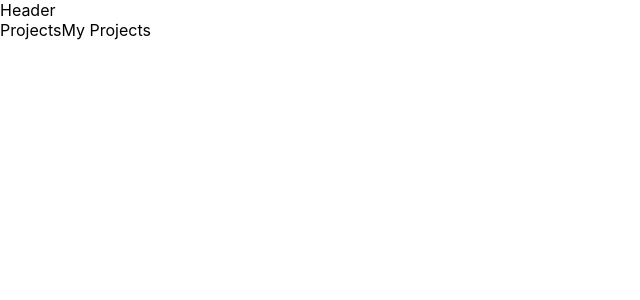
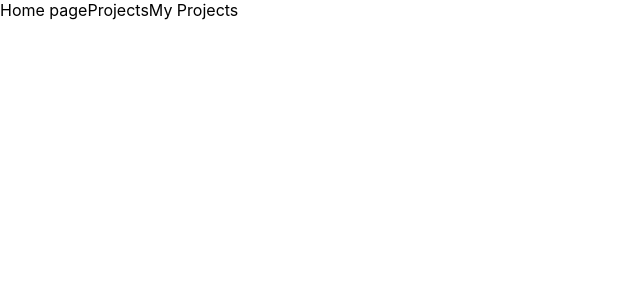
Before and after one commit to matija077/Diplomski, a React (Create React App) app in the folder frontend/: page /#/ in a window 1280 px wide. Shown: the top 300 px of the page, without its empty margins (0-640 px from the left). Built offline with nearby package versions, Linux system fonts and the light colour scheme.

Commit message:
add React Routing
installing
adding all routes

```diff
--- a/frontend/package.json
+++ b/frontend/package.json
@@ -8,6 +8,7 @@
     "@testing-library/user-event": "^7.1.2",
     "react": "^16.13.1",
     "react-dom": "^16.13.1",
+    "react-router-dom": "^5.2.0",
     "react-scripts": "3.4.1"
   },
   "scripts": {
--- a/frontend/src/App.js
+++ b/frontend/src/App.js
@@ -1,4 +1,6 @@
 import React from 'react';
+
+import {Switch, Route} from 'react-router-dom';
 
 import Header from './components/header/header.component';
 import HomePage from './pages/homepage/homepage.component';
@@ -8,12 +10,13 @@ import './App.css';
 function App() {
   return (
     <div>
-      <Header>
-
-      </Header>
-      <HomePage>
-
-      </HomePage>
+      <Header></Header>
+      <Switch>
+        <Route exact component={HomePage} path='/'></Route>
+        <Route component={null} path='/projects:1'></Route>
+        <Route component={null} path='/projects'></Route>
+        <Route component={null} path='my_projects'></Route>
+      </Switch>
     </div>
   );
 }
--- a/frontend/src/components/header/header.component.js
+++ b/frontend/src/components/header/header.component.js
@@ -4,8 +4,11 @@ import './header.style.css';
 function Header() {
     return(
         <div className="header">
-            Header
-
+            <div className="options">
+                <span className="option">Home page</span>
+                <span className="option">Projects</span>
+                <span className="option">My Projects</span>
+            </div>
         </div>
     );
 }
--- a/frontend/src/index.js
+++ b/frontend/src/index.js
@@ -1,11 +1,16 @@
 import React from 'react';
 import ReactDOM from 'react-dom';
+
+import {HashRouter} from 'react-router-dom'
+
 import './index.css';
 import App from './App';
 
 ReactDOM.render(
   <React.StrictMode>
-    <App />
+    <HashRouter>
+      <App />
+    </HashRouter>
   </React.StrictMode>,
   document.getElementById('root')
 );
--- a/frontend/src/pages/homepage/homepage.component.js
+++ b/frontend/src/pages/homepage/homepage.component.js
@@ -4,10 +4,6 @@ import './homepage.style.css';
 function HomePage() {
     return (
         <div className="homepage">
-            <div className="options">
-                <span className="option">Projects</span>
-                <span className="option">My Projects</span>
-            </div>
         </div>
     );
 }
```
Also changed, not shown: 1 other file (tests, documents, lock files or other folders).
